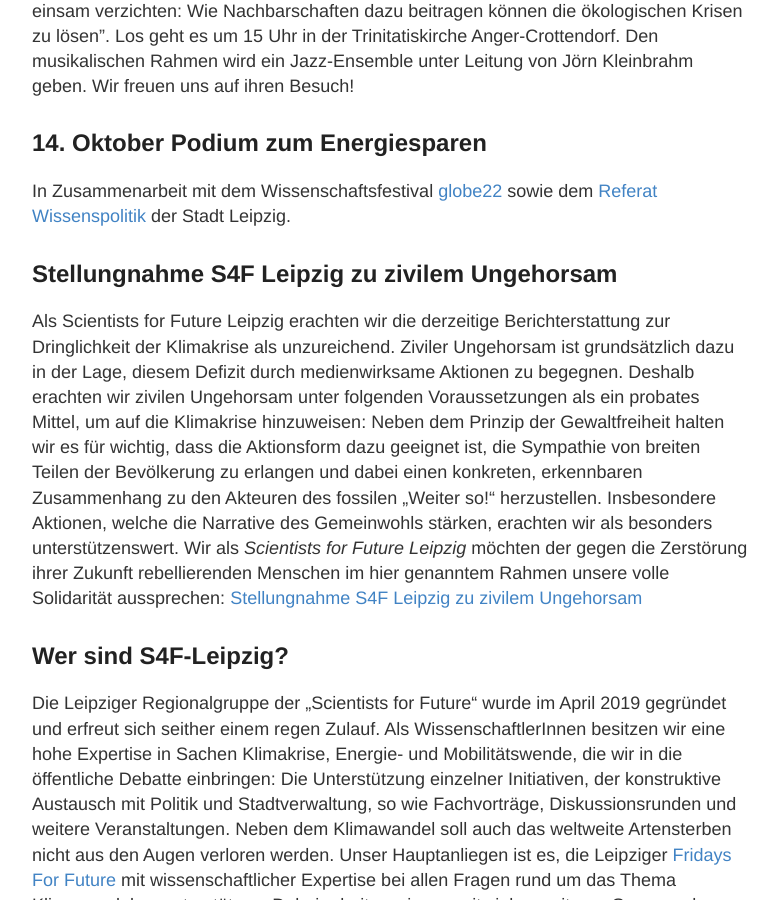
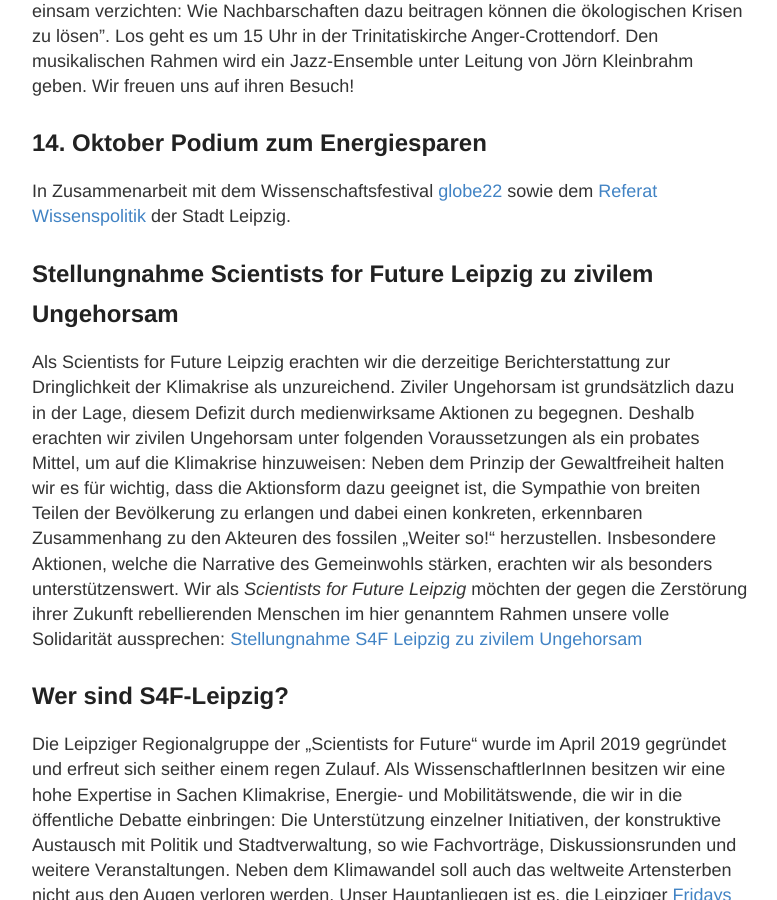
Before and after one commit to s4f-leipzig/s4f-leipzig.github.io, a Jekyll site: the page built from index.md, in a window 1280 px wide and 900 px high, scrolled down 640 px. Shown: the whole window, without its empty margins (248-1025 px from the left). Built offline with Jekyll 4.4.1, drawn with Linux system fonts in a browser that asks for light colours.

Commit message:
Update index.md

```diff
--- a/index.md
+++ b/index.md
@@ -9,7 +9,7 @@ Der nächste Salon der Zukunft findet am 8. Oktober 2022 im Rahmen des Stadtteil
 <h2>14. Oktober <a href="https://s4f-leipzig.de/podium/">Podium</a> zum Energiesparen</h2>
 In Zusammenarbeit mit dem Wissenschaftsfestival <a href="https://www.globe-festival.de/">globe22</a> sowie dem <a href="https://www.leipzig.de/buergerservice-und-verwaltung/aemter-und-behoerdengaenge/behoerden-und-dienstleistungen/dienststelle/referat-wissenspolitik-0117">Referat Wissenspolitik</a> der Stadt Leipzig.
 
-<h2>Stellungnahme S4F Leipzig zu zivilem Ungehorsam</h2>
+<h2>Stellungnahme Scientists for Future Leipzig zu zivilem Ungehorsam</h2>
 Als Scientists for Future Leipzig erachten wir die derzeitige Berichterstattung zur Dringlichkeit der
 Klimakrise als unzureichend. Ziviler Ungehorsam ist grundsätzlich dazu in der Lage, diesem Defizit
 durch medienwirksame Aktionen zu begegnen. Deshalb erachten wir zivilen Ungehorsam unter
```
